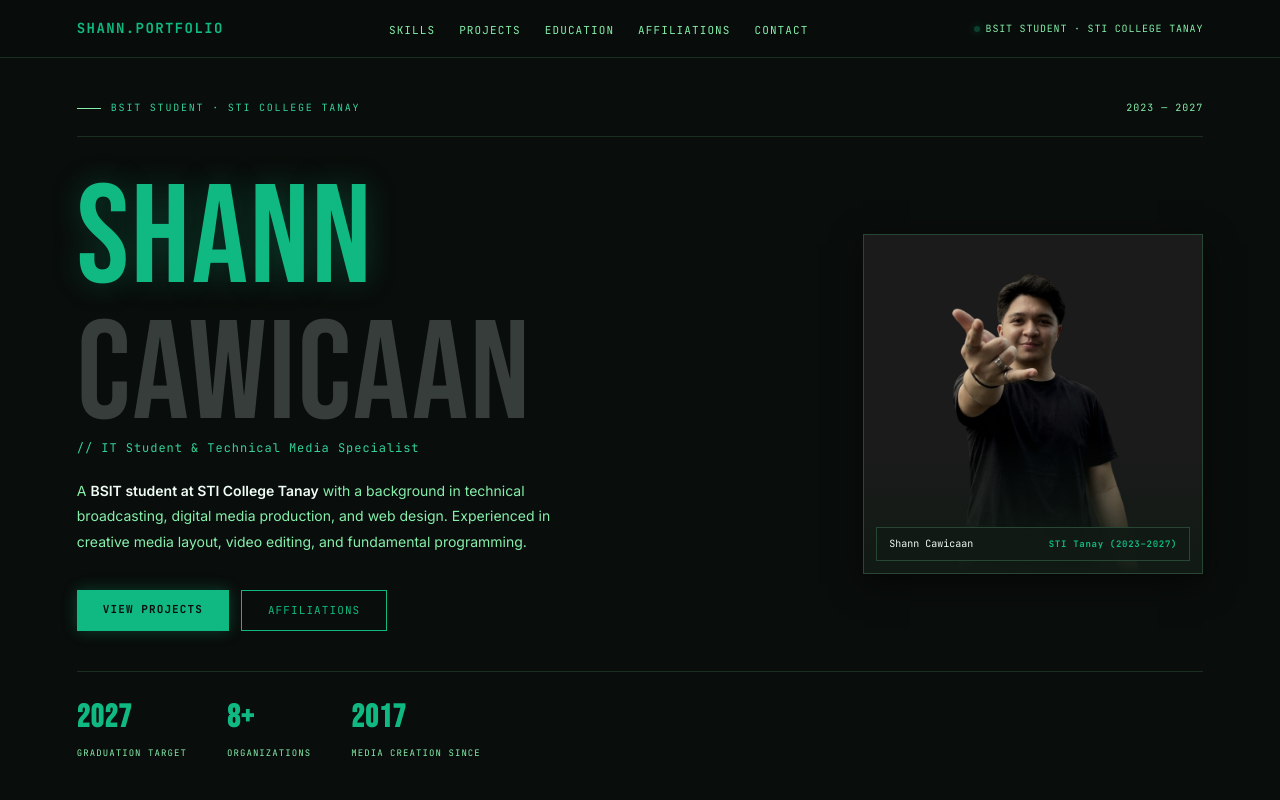
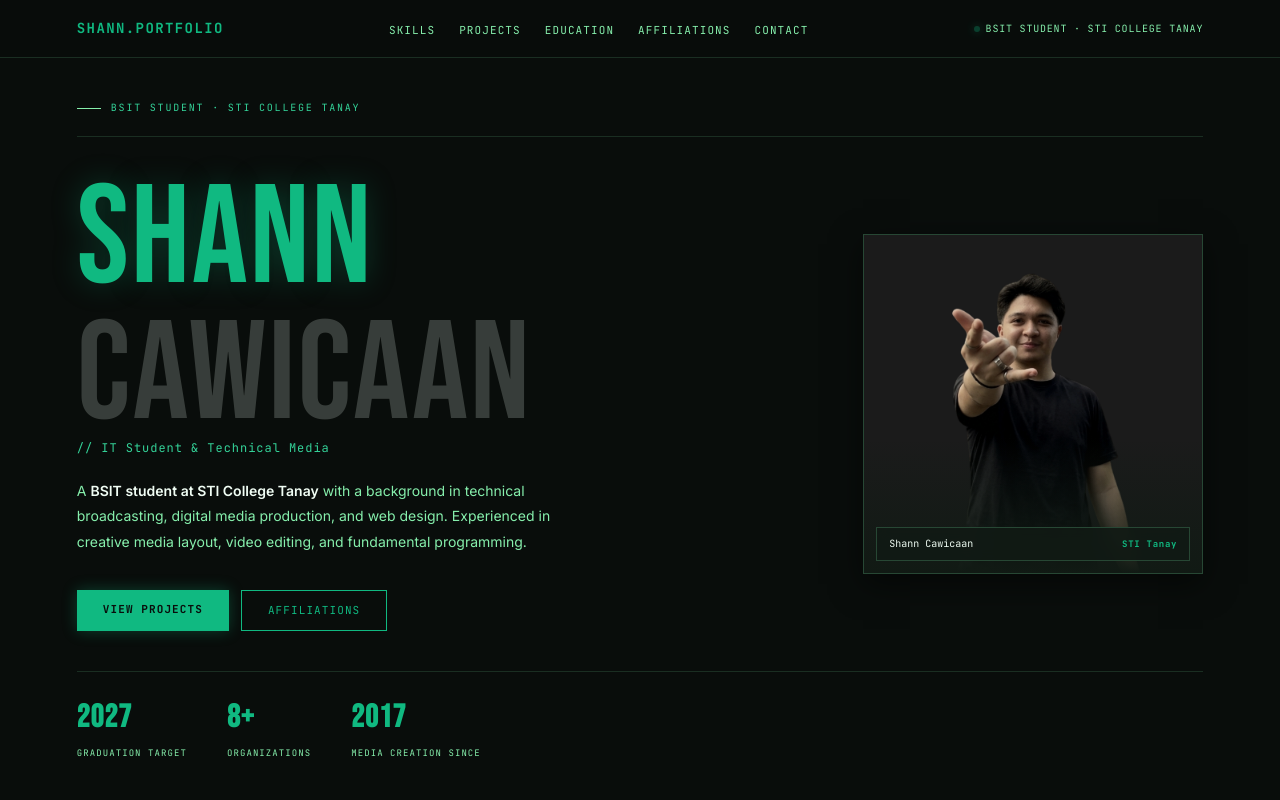
Before and after one commit to shanntidope/Portfolio, a plain HTML site: page index.html in a window 1280 px wide. Shown: the top 800 px of the page. Drawn offline with nearby package versions, Linux system fonts and the light colour scheme.

Commit message:
Update index.html

```diff
--- a/index.html
+++ b/index.html
@@ -201,14 +201,14 @@ footer span{font-family:var(--fm);font-size:10px;color:var(--muted2);letter-spac
 <section id="hero">
   <div class="hero-top">
     <div class="hero-eyebrow">BSIT Student · STI College Tanay</div>
-    <div class="hero-year">2023 — 2027</div>
+    <div class="hero-year"></div>
   </div>
   <div class="hero-divider"></div>
   <div class="hero-main">
     <div>
       <div class="hero-name">SHANN</div>
       <div class="hero-surname">CAWICAAN</div>
-      <p class="hero-role">// IT Student & Technical Media Specialist</p>
+      <p class="hero-role">// IT Student & Technical Media </p>
       <p class="hero-bio">
         A <strong>BSIT student at STI College Tanay</strong> with a background in technical broadcasting, digital media production, and web design. Experienced in creative media layout, video editing, and fundamental programming.
       </p>
@@ -221,7 +221,7 @@ footer span{font-family:var(--fm);font-size:10px;color:var(--muted2);letter-spac
       <img src="1x1_PF.png" alt="Shann Cawicaan" class="hero-photo">
       <div class="photo-tag">
         <span class="photo-tag-name">Shann Cawicaan</span>
-        <span class="photo-tag-status">STI Tanay (2023–2027)</span>
+        <span class="photo-tag-status">STI Tanay </span>
       </div>
     </div>
   </div>
```
